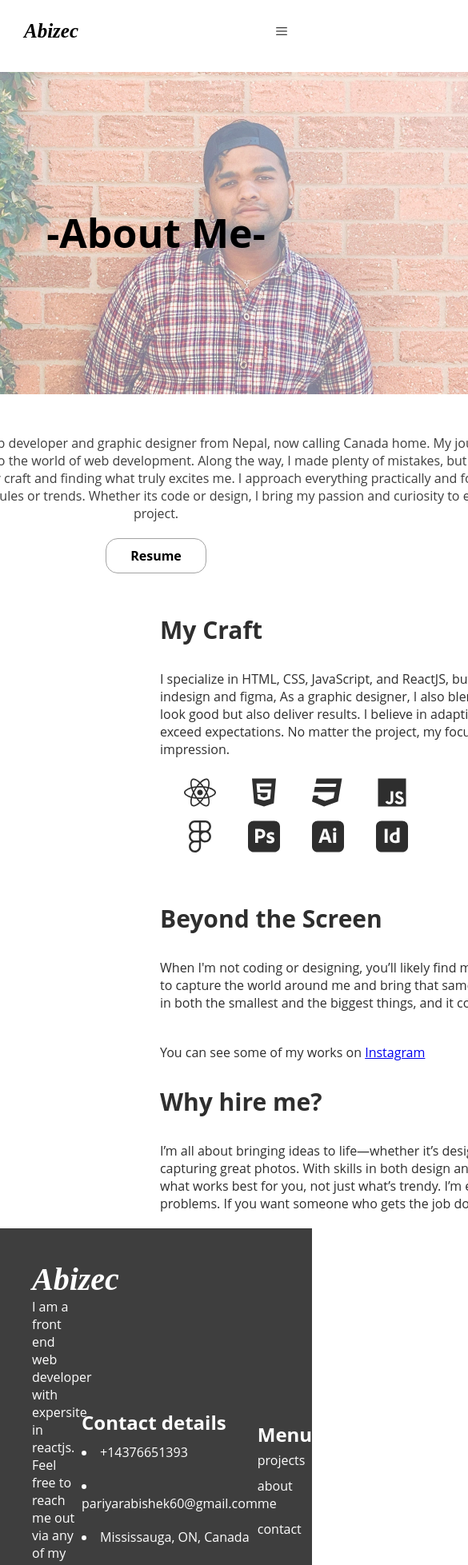
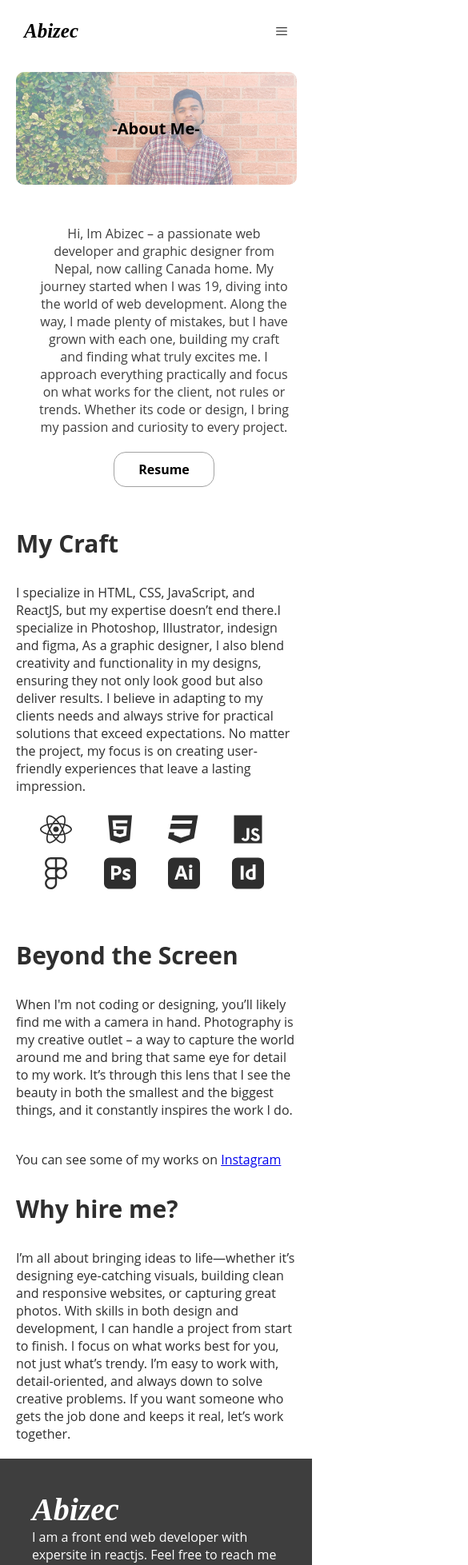
Before and after one commit to abizec-p/new-portfolio, a React (Vite) app: page /about in a window 390 px wide. Shown: the top 1957 px of the page at 80% size, 585 px wide, since content can reach past the window. Built offline with nearby package versions, Linux system fonts and the light colour scheme.

Commit message:
fixed errors

```diff
--- a/src/components/footer.jsx
+++ b/src/components/footer.jsx
@@ -9,6 +9,7 @@ export default function Footer(){
             <p>I am a front end web developer with expersite in reactjs. Feel free to reach me out via any of my contact method. <br />
                 <br />Thank you and have a nice day.
             </p>
+            <br />
         </div>
         <div className="footer-contact-details">
             <h1>Contact details</h1>
--- a/src/components/nav.jsx
+++ b/src/components/nav.jsx
@@ -11,6 +11,11 @@ export default function Nav(){
 
     function handleClick(){
         setIsClicked(!isClicked);
+
+
+    }
+    function handleLinkClick(){
+        isClicked(false);
     }
 
     function Scrolled(){
@@ -26,19 +31,19 @@ export default function Nav(){
     return(
         <section  className={isScrolled?"borderNav":"nav"}>
             <div className={isClicked?"mobile-menu":"menu"}>
-                <Link to="/" >projects</Link>
-                <Link to="/about">about me</Link>
-                <Link to="contact">contact</Link>
+                <Link onClick={handleLinkClick}  to="/" >projects</Link>
+                <Link onClick={handleLinkClick} to="/about">about me</Link>
+                <Link onClick={handleLinkClick} to="contact">contact</Link>
             </div>
             <div className='logo'>
                 <h1>Abizec</h1>
 
             </div>
             <div className={isClicked?"mobile-socials":'socials'}>
-                <a href=""><FaGithub /> </a>
-                <a href=""><FaLinkedin  /> </a>
-                <a href=""><FaInstagram  /> </a>
-                <a href=""><FaDribbbleSquare   /> </a>
+                <a onClick={handleLinkClick} target='_blank'  href="https://github.com/abizec-p"><FaGithub /> </a>
+                <a onClick={handleLinkClick} target='_blank' href="https://www.linkedin.com/in/abishek-pariyar-004b9b1a0/"><FaLinkedin  /> </a>
+                <a onClick={handleLinkClick} target='_blank' href="https://www.instagram.com/pariyar_abizake/"><FaInstagram  /> </a>
+                <a onClick={handleLinkClick} target='_blank' href="https://dribbble.com/Abizec"><FaDribbbleSquare   /> </a>
 
 
             </div>
--- a/src/components/projects.jsx
+++ b/src/components/projects.jsx
@@ -18,7 +18,7 @@ const ProjectPage = () => {
          <div key={id} className='project-page'>
           <img src={project.img} alt="" />
        <h1>   {project.title}</h1>
-       <a href="#">Full site here{project.link} </a>
+       <a href={project.link}>Full site here </a>
 <br />
        <p>{project.description}</p>
 
--- a/src/components/style.css
+++ b/src/components/style.css
@@ -347,18 +347,19 @@ top: 0;
         height: 30px;
         align-items: last baseline;
         background-color: white;
-    top: 0;
+         top: 0;
         transition: 0.3s;
         z-index: 1001;
         box-shadow: 0 0 3px rgb(215, 215, 215);
 
     }
     .mobile-menu{
-        margin-top: 70px;
+        margin-top: 50px;
 
         display: flex;
         flex-direction: column;
         align-items: center;
+        background-color: white;
 
     }
     .mobile-menu a{
@@ -403,6 +404,7 @@ top: 0;
         display: flex;
         justify-content: center;
         padding: 20px 0;
+        background-color: white;
 
     }
     .mobile-socials a{
@@ -507,8 +509,8 @@ top: 0;
 
     .works-card img{
         position: relative;
-        width: 350px;
-        opacity: 0.8;
+        width: 90%;
+        opacity:1;
         padding: 0px 5px;
 
     }
@@ -561,18 +563,19 @@ top: 0;
 
     }
     .about-image img{
-        width: 1000px;
-        border-radius: 20px;
+        width: 90dvw;
+        border-radius: 10px;
         opacity: 0.6;
 
 
     }
     .about-image h1{
-        font-size: 50px;
+        font-size: 20px;
         position: absolute;
     }
     .text-part-about-first {
         margin-top: 50px;
+        padding: 0px 10px;
         width: 100dvw;
         display: flex;
         flex-direction: column;
@@ -582,16 +585,16 @@ top: 0;
 
     }
     .text-part-about-first p{
-        width: 900px;
-        text-align: center;
+        width: 80dvw;
+     text-align: center;
         color: #3e3e3e;
     }
     .text-part-about-second{
         display: flex;
         flex-direction: column;
-        width: 900px;
+        width: 90dvw;
         margin-top: 20px;
-        margin-left: 200px;
+        margin-left: 20px;
         color: #2e2e2e;
     }
     .text-part-about-second h1{
@@ -612,9 +615,9 @@ top: 0;
     }
 
     .contact-heading{
-        width: 30dvw;
-        margin-left: 300px;
-        margin-top: 200px;
+        width: 90dvw;
+        margin-left: 10px;
+        margin-top: 20px;
 
     }
     .contact-heading h1{
@@ -656,13 +659,14 @@ top: 0;
     .footer{
         padding: 40px;
         display: flex;
+        flex-direction: column;
         background-color: #3e3e3e;
         justify-content: space-around;
-        align-items: center;
+        align-items: start;
         color: white;
     }
     .footer-logo{
-        width: 20%;
+        width: 100%;
     }
     .footer-logo h1{
         font-size: 40px;
--- a/src/data/projectdetail.jsx
+++ b/src/data/projectdetail.jsx
@@ -6,6 +6,7 @@ const projects = [
         title:"Portfolio 2024",
         shortDesc:"This portfolio is for my web development journey.",
         skillsUsed : ["Html","Css","Reactjs"],
+        link: "https://abishekpariyar.netlify.app/",
         description:"Click to see more"
     },
     {
@@ -14,6 +15,8 @@ const projects = [
         title:"Portfolio 2025",
         shortDesc:"This portfolio is for my web development journey.",
         skillsUsed : ["Html","Css","Reactjs",],
+        link: "https://abishekpariyar.netlify.app/",
+
         description:"hey this is my portfolio"
     },
     {
@@ -22,6 +25,7 @@ const projects = [
         title:"PCA Website",
         shortDesc:"This portfolio is for my web development journey.",
         skillsUsed : ["Html","Css","Reactjs"],
+        link:"https://pariyarcreativeagency.netlify.app/",
         description:"hey this is my portfolio"
     },
 
```
